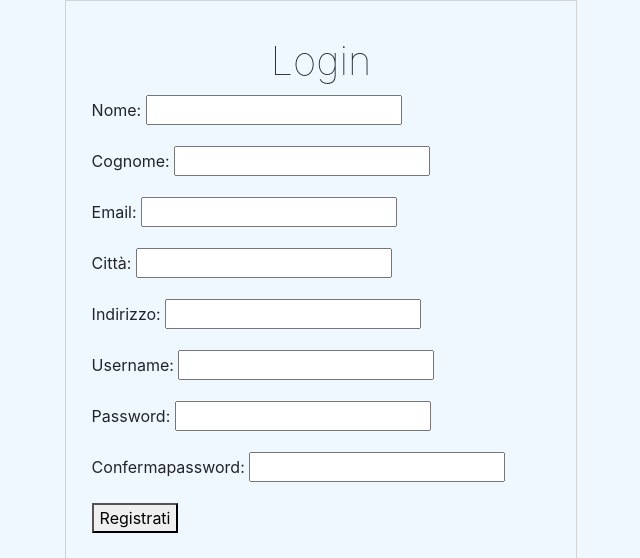
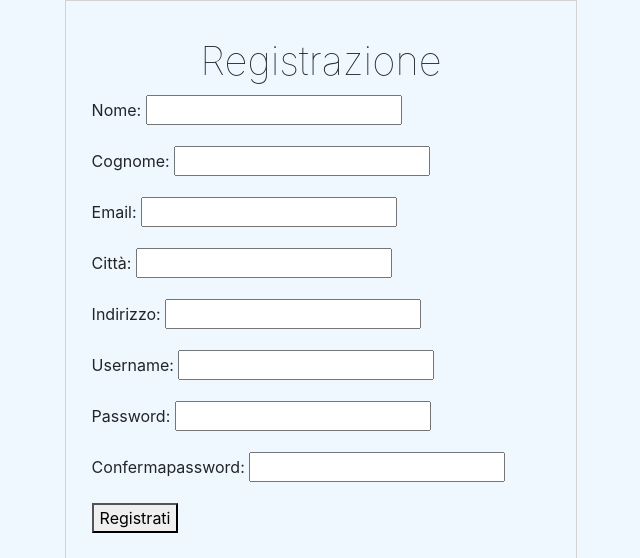
Before and after one commit to lucasimula/isw_progetto, a Django app: page /registrazione/ in a window 1280 px wide. Shown: the part 56-614 px from the top of the page, without its empty margins (319-959 px from the left). Run offline with Django 3.2, Linux system fonts and the light colour scheme; some libraries are stand-ins or nearby versions.

Commit message:
little modif

```diff
--- a/progetto_isw/templates/registrazione.html
+++ b/progetto_isw/templates/registrazione.html
@@ -4,7 +4,7 @@
 {% block content %}
     <main>
         <div class="wrapper-form">
-            <h1 id="maintitle">Login</h1>
+            <h1 id="maintitle">Registrazione</h1>
             <form id="signUp" action="/registrazione/" method="POST">
                 {% csrf_token %}
                 {% for field in form %}
```
